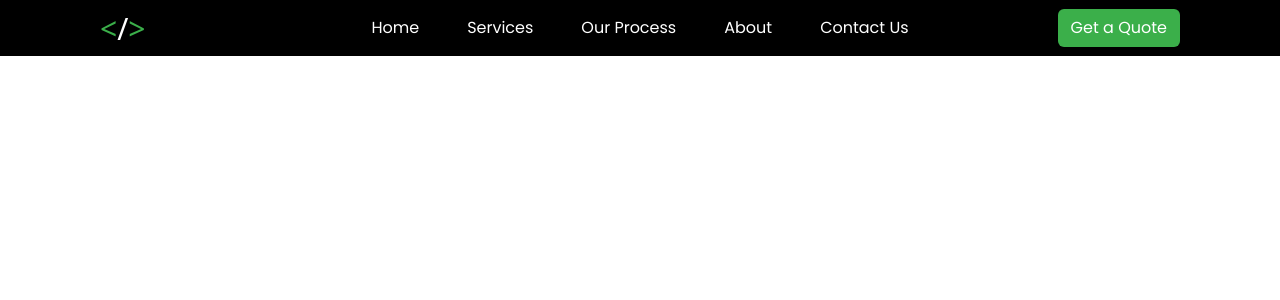
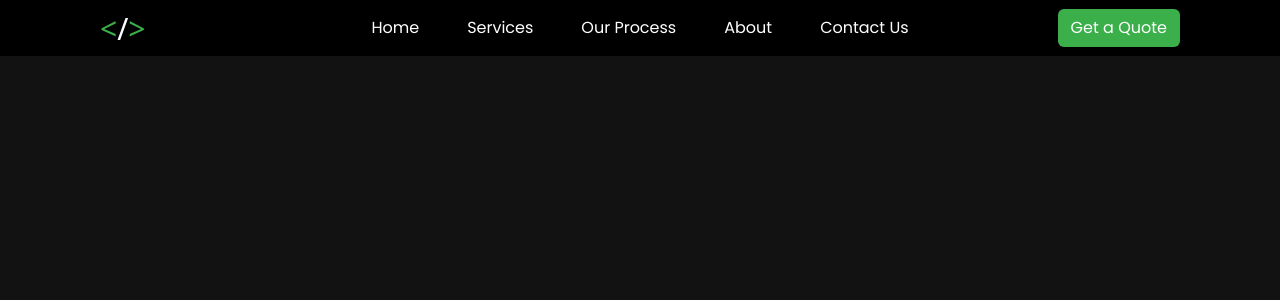
Before and after one commit to hassansajjadkhan/thewebgator, a React (Vite) app in the folder TheWebGator/: page /cdn/twg/TheWebGator/about in a window 1280 px wide. Shown: the top 300 px of the page. Built offline with nearby package versions, Linux system fonts and the light colour scheme.

Commit message:
added about section

```diff
--- a/TheWebGator/src/Components/About/About.jsx
+++ b/TheWebGator/src/Components/About/About.jsx
@@ -5,6 +5,9 @@ export default function About() {
     return (
         <div>
             <Navbar />
+            <section className='section' id='section2'>
+
+            </section>
         </div>
     )
 }
```
